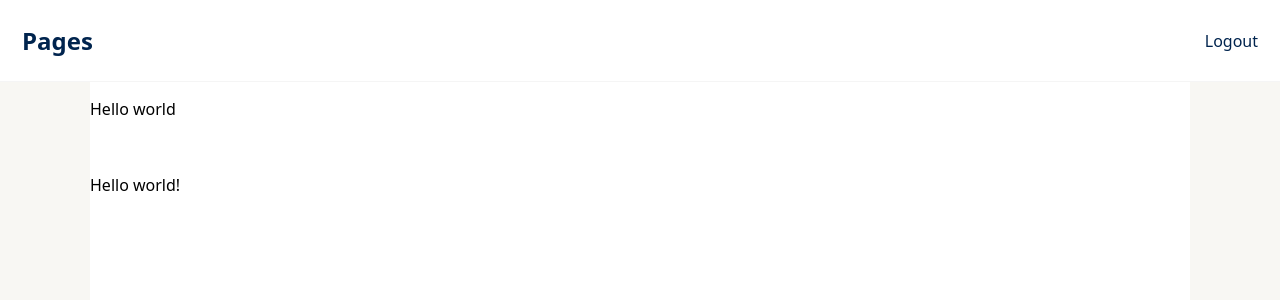
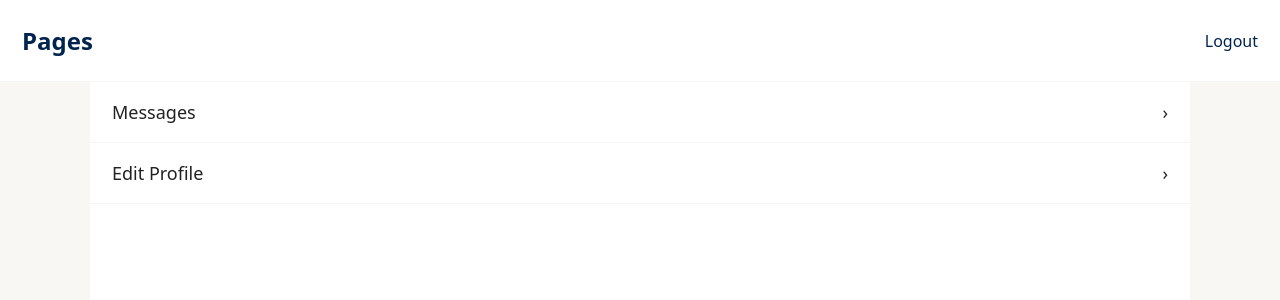
Before and after one commit to ivanlares/profiles-app, a React (Vite) app: page /home in a window 1280 px wide. Shown: the top 300 px of the page. Built offline with nearby package versions, Linux system fonts and the light colour scheme.

Commit message:
Add Messages & Edit Profile menu items in Home Container

```diff
--- /dev/null
+++ b/src/Component/MenuItem/MenuItem.css
@@ -0,0 +1,20 @@
+#menuItemRootDiv {
+    display: flex;
+    flex-direction: row;
+    justify-content: space-between;
+    align-items: center;
+    width: 100%;
+    background-color: white;
+    border-bottom: 1px solid #F5F5F5;
+    font-size: 18px;
+}
+
+#rightChevron {
+    color: #222222;
+    padding-right: 22px;
+}
+
+#title {
+    color: #222222;
+    padding-left: 22px;
+}
--- /dev/null
+++ b/src/Component/MenuItem/MenuItem.jsx
@@ -0,0 +1,24 @@
+import { Link } from "react-router-dom";
+import "./MenuItem.css"
+import { useContext } from "react";
+import { ProfilesContext } from "../../Context/ProfilesContext.jsx";
+import { useNavigate } from "react-router-dom";
+
+const MenueItem = ({title, navigationPath}) => {
+
+    const { logout } = useContext(ProfilesContext);
+    const navigate = useNavigate();
+
+    const handleSelection = () => {
+        // navigate(navigationPath)
+    };
+
+    return (
+        <div id="menuItemRootDiv" onClick={handleSelection}>
+            <p id="title">{title}</p>
+            <p id="rightChevron">&#8250;</p>
+        </div>
+    );
+};
+
+export default MenueItem;
--- a/src/Containers/Home/Home.css
+++ b/src/Containers/Home/Home.css
@@ -12,7 +12,7 @@
     display: flex;
     flex-direction: column;
     height: 100%;
-    width: calc(100% - 44px);
+    width: 100%;
     max-width: 1100px;
     background-color: white;
 }
--- a/src/Containers/Home/Home.jsx
+++ b/src/Containers/Home/Home.jsx
@@ -1,5 +1,6 @@
 import "./Home.css"
 import Header from "../../Component/Header/Header.jsx"
+import MenueItem from "../../Component/MenuItem/MenuItem.jsx";
 
 const Home = () => {
 
@@ -7,9 +8,8 @@ const Home = () => {
         <div id="mainDiv">
             <Header/>
             <div id="contentDiv">
-                <p>Hello world</p>
-                <br></br>
-                <p>Hello world!</p>
+                <MenueItem title="Messages" navigationPath="/"/>
+                <MenueItem title="Edit Profile" navigationPath="/"/>
             </div>
         </div>
     )
```
